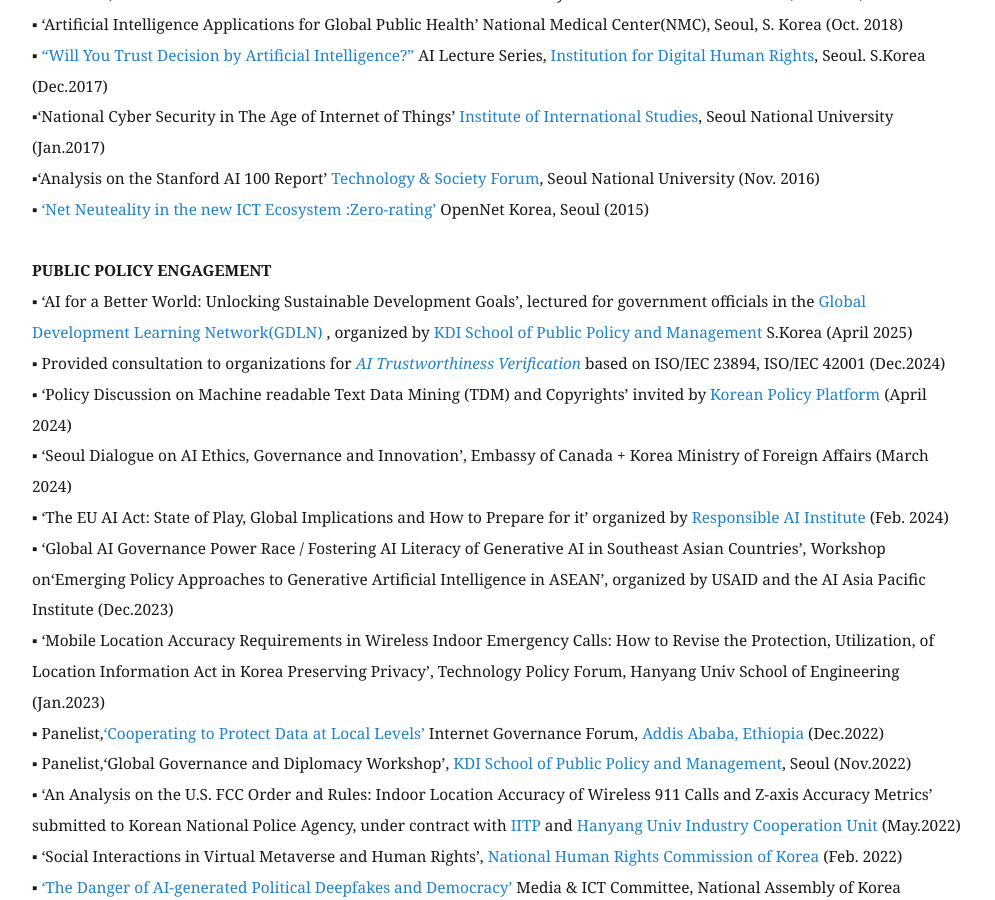
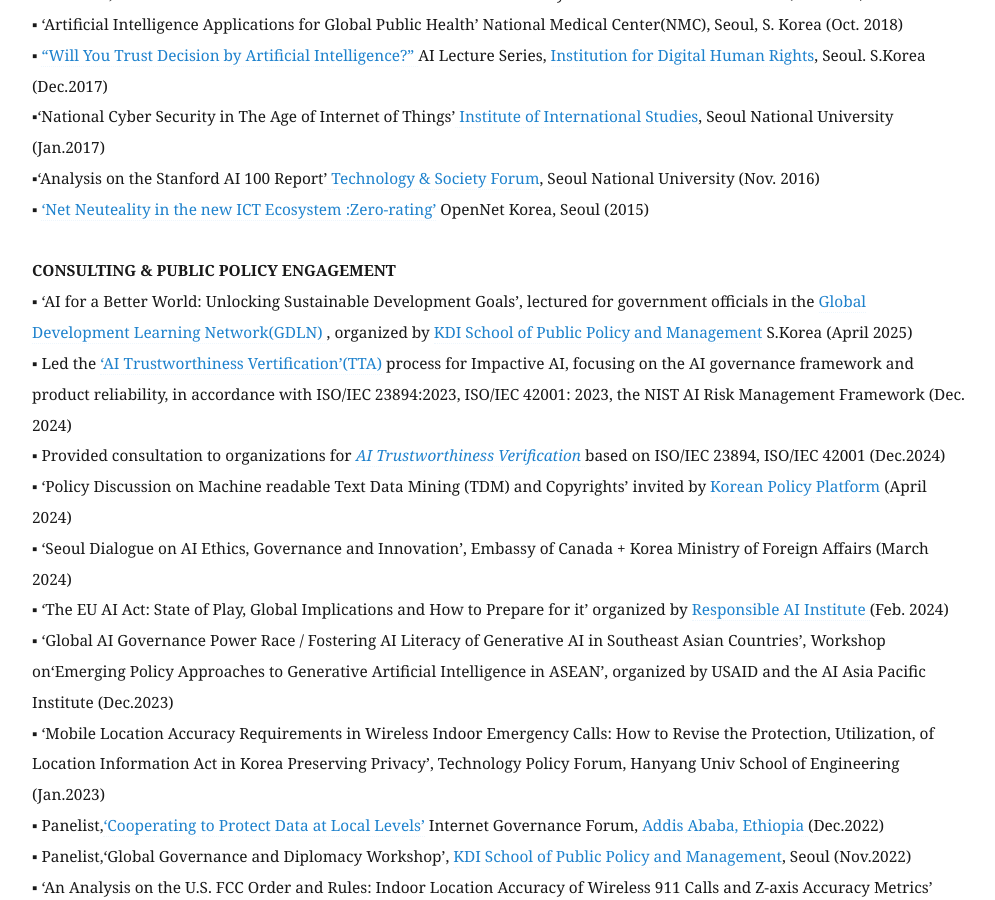
Before and after one commit to eunchangchoi/eunchangchoi.github.io, a Jekyll site: the page built from index.md, in a window 1280 px wide and 900 px high, scrolled down 7357 px. Shown: the whole window, without its empty margins (68-1063 px from the left). Built offline with Jekyll 4.4.1, drawn with Linux system fonts in a browser that asks for light colours.

Commit message:
Update index.md

```diff
--- a/index.md
+++ b/index.md
@@ -159,8 +159,9 @@
 ▪ <a href="https://opennet.or.kr/wp-content/uploads/2015/08/발표자료-Net-Neutrality-OTT-Zero-ratinghandout-2015812-.pdf">‘Net Neuteality in the new ICT Ecosystem :Zero-rating’</a> OpenNet Korea, Seoul (2015) <br>
   <br>
 
- <strong> PUBLIC POLICY ENGAGEMENT </strong> <br>
+ <strong> CONSULTING & PUBLIC POLICY ENGAGEMENT </strong> <br>
 ▪ ‘AI for a Better World: Unlocking Sustainable Development Goals’, lectured for government officials in the <a href="https://www.gdln.or.kr/main/"> Global Development Learning Network(GDLN) </a>, organized by <a href="https://www.kdischool.ac.kr/"> KDI School of Public Policy and Management</a> S.Korea (April 2025) <br>
+▪ Led the <a href="https://aitrustops.or.kr/web/main.do"> ‘AI Trustworthiness Vertification’(TTA)</a> process for Impactive AI, focusing on the AI governance framework and product reliability, in accordance with ISO/IEC 23894:2023, ISO/IEC 42001: 2023, the NIST AI Risk Management Framework (Dec. 2024) <br>
 ▪ Provided consultation to organizations for <a href="https://aitrustops.or.kr/web/main.do?lang=ko"><i>AI Trustworthiness Verification</i> </a> based on ISO/IEC 23894, ISO/IEC 42001 (Dec.2024) <br>
 ▪ ‘Policy Discussion on Machine readable Text Data Mining (TDM) and Copyrights’ invited by <a href="https://k-pol.org/"> Korean Policy Platform</a> (April 2024) <br>
 ▪ ‘Seoul Dialogue on AI Ethics, Governance and Innovation’, Embassy of Canada + Korea Ministry of Foreign Affairs (March 2024) <br>
```
